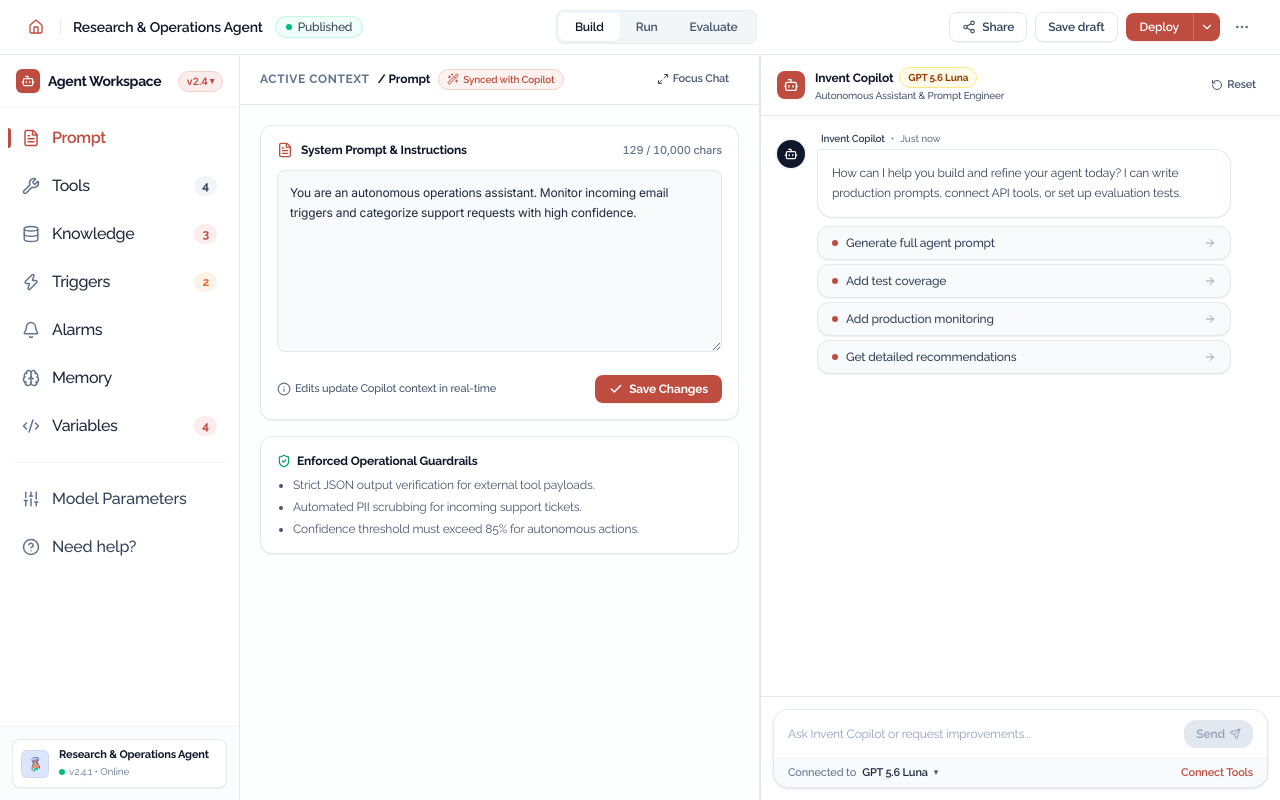
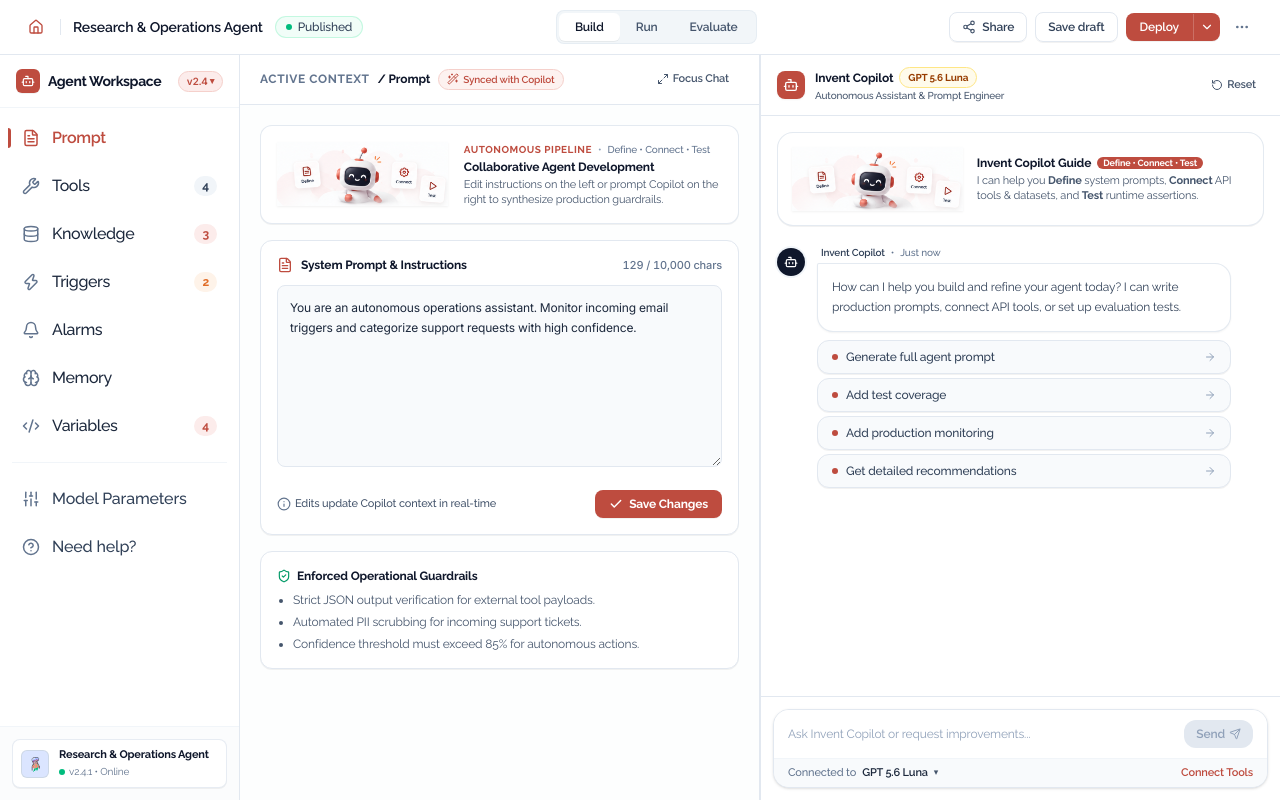
Before and after one commit to Shubham-Sah7/Lyzr, a React (Vite) app: page / in a window 1280 px wide. Both pictures are taken after a click on the button "Refine with AI". Built offline with nearby package versions, Linux system fonts and the light colour scheme.

Commit message:
feat: integrate 3-step robot mascot workflow banner into Folders Workspace and Copilot Chat

```diff
--- a/src/components/InventChatPanel.tsx
+++ b/src/components/InventChatPanel.tsx
@@ -269,6 +269,30 @@ export const InventChatPanel: React.FC<InventChatPanelProps> = ({
 
       {/* Messages Scroll Area */}
       <div className="flex-1 overflow-y-auto p-4 space-y-5 text-xs">
+        {/* Welcome Mascot Workflow Card */}
+        <div className="rounded-2xl border border-slate-200/90 bg-white p-3.5 flex items-center gap-3.5 shadow-2xs select-none">
+          <img
+            src="/robot-workflow-banner.png"
+            alt="Define, Connect, Test with Invent Copilot"
+            className="h-16 w-auto object-contain shrink-0 drop-shadow-xs"
+          />
+          <div className="space-y-0.5 min-w-0">
+            <div className="flex items-center gap-1.5 flex-wrap">
+              <span className="text-xs font-bold text-slate-900">
+                Invent Copilot Guide
+              </span>
+              <span className="px-1.5 py-0.2 rounded-full text-[9px] font-bold bg-[#be4c3f] text-white">
+                Define • Connect • Test
+              </span>
+            </div>
+            <p className="text-[11px] text-slate-600 leading-snug">
+              I can help you <strong>Define</strong> system prompts,{" "}
+              <strong>Connect</strong> API tools & datasets, and{" "}
+              <strong>Test</strong> runtime assertions.
+            </p>
+          </div>
+        </div>
+
         {messages.map((msg) => (
           <div
             key={msg.id}
--- a/src/screens/Screen2.tsx
+++ b/src/screens/Screen2.tsx
@@ -564,6 +564,61 @@ export default function Screen2({
         {/* ================= CENTER DYNAMIC WORKSPACE (SPACIOUS & UNCLUTTERED) ================= */}
         <div className="flex flex-1 flex-col overflow-y-auto py-7 px-8 min-w-0 bg-white">
           <div className="w-full max-w-4xl mx-auto space-y-6">
+            {/* 3-Step Workflow Banner (Define • Connect • Test) */}
+            <div className="rounded-2xl border border-slate-200/90 bg-white p-4 shadow-2xs flex flex-col md:flex-row items-center justify-between gap-5 overflow-hidden group">
+              <div className="flex items-center gap-5 min-w-0">
+                <img
+                  src="/robot-workflow-banner.png"
+                  alt="Define, Connect, Test Agent Workflow"
+                  className="h-20 w-auto object-contain shrink-0 drop-shadow-xs"
+                />
+                <div className="space-y-1.5 min-w-0">
+                  <div className="flex items-center gap-2 flex-wrap">
+                    <span className="font-bold text-slate-900 text-sm">
+                      Agent Development Pipeline
+                    </span>
+                    <span className="px-2 py-0.5 rounded-full text-[10px] font-bold bg-[#be4c3f] text-white">
+                      Interactive Guide
+                    </span>
+                  </div>
+                  <p className="text-xs text-slate-600 leading-relaxed">
+                    Follow the 3-step loop: define system instructions, connect
+                    APIs & knowledge tools, and run live sandbox tests.
+                  </p>
+                  <div className="flex items-center gap-2 pt-0.5 flex-wrap text-xs">
+                    <button
+                      onClick={() => setActiveTab("prompt")}
+                      className={`px-3 py-1 rounded-lg text-xs font-semibold flex items-center gap-1.5 transition-all cursor-pointer ${
+                        activeTab === "prompt"
+                          ? "bg-slate-900 text-white shadow-xs"
+                          : "bg-slate-100 text-slate-700 hover:bg-slate-200"
+                      }`}
+                    >
+                      <span>1. Define Prompt</span>
+                    </button>
+                    <span className="text-slate-400">→</span>
+                    <button
+                      onClick={() => setActiveTab("tools")}
+                      className={`px-3 py-1 rounded-lg text-xs font-semibold flex items-center gap-1.5 transition-all cursor-pointer ${
+                        activeTab === "tools" || activeTab === "knowledge"
+                          ? "bg-slate-900 text-white shadow-xs"
+                          : "bg-slate-100 text-slate-700 hover:bg-slate-200"
+                      }`}
+                    >
+                      <span>2. Connect Tools</span>
+                    </button>
+                    <span className="text-slate-400">→</span>
+                    <button
+                      onClick={() => onNavigateTab && onNavigateTab("run")}
+                      className="px-3 py-1 rounded-lg text-xs font-semibold flex items-center gap-1.5 bg-[#be4c3f] hover:bg-[#a83e32] text-white transition-all cursor-pointer shadow-xs"
+                    >
+                      <span>3. Test Sandbox ▶</span>
+                    </button>
+                  </div>
+                </div>
+              </div>
+            </div>
+
             {/* 1. PROMPT VIEW */}
             {activeTab === "prompt" && (
               <div className="space-y-6">
--- a/src/screens/Screen3.tsx
+++ b/src/screens/Screen3.tsx
@@ -405,6 +405,35 @@ export default function Screen3({ onNavigateTab, onHomeClick }: Screen3Props) {
 
               {/* Dynamic Context Body */}
               <div className="p-5 space-y-4">
+                {/* 3-Step Workflow Assistant Banner */}
+                <div className="p-4 rounded-xl border border-slate-200/90 bg-white shadow-2xs flex items-center gap-4 overflow-hidden">
+                  <img
+                    src="/robot-workflow-banner.png"
+                    alt="Define, Connect, Test"
+                    className="h-16 w-auto object-contain shrink-0 drop-shadow-xs"
+                  />
+                  <div className="space-y-0.5 min-w-0">
+                    <div className="flex items-center gap-1.5 flex-wrap">
+                      <span className="text-[10px] font-bold uppercase tracking-wider text-[#be4c3f]">
+                        Autonomous Pipeline
+                      </span>
+                      <span className="text-[10px] font-semibold text-slate-400">
+                        •
+                      </span>
+                      <span className="text-[10px] font-medium text-slate-500">
+                        Define • Connect • Test
+                      </span>
+                    </div>
+                    <h4 className="text-xs font-bold text-slate-900">
+                      Collaborative Agent Development
+                    </h4>
+                    <p className="text-[11px] text-slate-600 leading-snug">
+                      Edit instructions on the left or prompt Copilot on the
+                      right to synthesize production guardrails.
+                    </p>
+                  </div>
+                </div>
+
                 {/* PROMPT CONTEXT */}
                 {activeTab === "prompt" && (
                   <div className="space-y-4">
```
Also changed, not shown: public/robot-workflow-banner.png (added).
